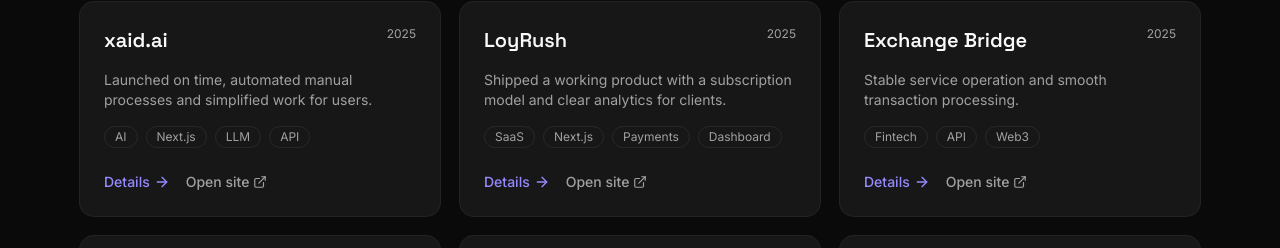
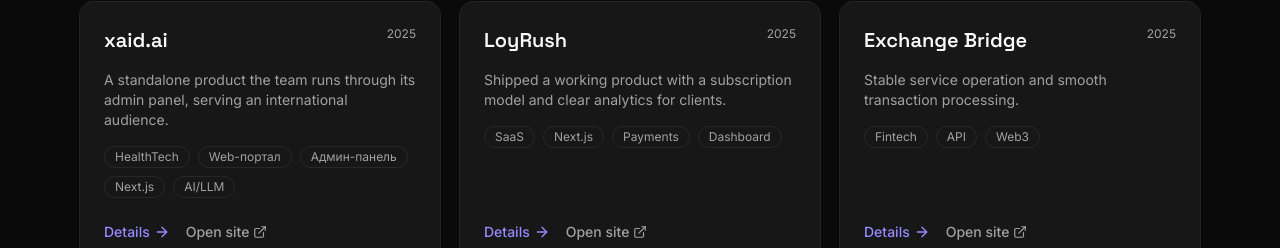
Before and after one commit to Suslicke/suslicketeam, a Next.js app: page /en/cases in a window 1280 px wide. Shown: the part 351-599 px from the top of the page. Built offline with nearby package versions, Linux system fonts and the light colour scheme; no server answers.

Commit message:
content: correct xaid case — complex HealthTech web portal with admin panel
xaid.ai is a complex international HealthTech web portal with a powerful
admin panel, not a simple landing. Update tags, metrics and RU/KK/EN copy
to reflect reality.

```diff
--- a/messages/en.json
+++ b/messages/en.json
@@ -169,15 +169,15 @@
     },
     "xaid": {
       "title": "xaid.ai",
-      "summary": "An AI platform that automates routine tasks via LLM integration.",
-      "task": "Ship an AI product on a tight timeline and wrap complex tech in a simple interface.",
-      "solution": "We built the product on Next.js with LLM integration, a clear UX and a scalable API.",
-      "result": "Launched on time, automated manual processes and simplified work for users.",
+      "summary": "A complex HealthTech web portal with a powerful admin panel and AI integration.",
+      "task": "Build a full-featured web portal with complex logic and convenient content and user management through an admin panel.",
+      "solution": "We built the portal on Next.js with a flexible admin panel, a considered UX and AI/LLM integration, designed to scale for an international audience.",
+      "result": "A standalone product the team runs through its admin panel, serving an international audience.",
       "metrics": {
-        "automation": "Routine automated",
-        "ttm": "On-time launch"
+        "admin": "Powerful admin panel",
+        "international": "International product"
       },
-      "technologies": "Next.js, LLM API, TypeScript"
+      "technologies": "Next.js, TypeScript, AI/LLM, admin panel"
     },
     "python-guide": {
       "title": "Python Guide",
--- a/messages/kk.json
+++ b/messages/kk.json
@@ -169,15 +169,15 @@
     },
     "xaid": {
       "title": "xaid.ai",
-      "summary": "LLM интеграциясы арқылы күнделікті тапсырмаларды автоматтандыратын AI-платформа.",
-      "task": "AI-өнімді қысқа мерзімде іске қосып, күрделі технологияны қарапайым интерфейске орау.",
-      "solution": "Өнімді Next.js-те LLM интеграциясымен, түсінікті UX және масштабталатын API-мен жинадық.",
-      "result": "Мерзімінде іске қостық, қолмен орындалатын процестерді автоматтандырдық және пайдаланушыларға жұмысты жеңілдеттік.",
+      "summary": "HealthTech үшін қуатты әкімшілік панелі мен AI интеграциясы бар күрделі веб-портал.",
+      "task": "Күрделі логикасы бар толыққанды веб-портал құру, контент пен пайдаланушыларды ыңғайлы әкімшілік панелі арқылы басқару.",
+      "solution": "Порталды Next.js-те икемді әкімшілік панелімен, ойластырылған UX және AI/LLM интеграциясымен жасадық; халықаралық аудиторияға масштабталуын қамтамасыз еттік.",
+      "result": "Команда әкімшілік панелі арқылы басқаратын, халықаралық аудиторияға жұмыс істейтін дербес өнім.",
       "metrics": {
-        "automation": "Күнделіктіні автоматтандыру",
-        "ttm": "Мерзімінде іске қосу"
+        "admin": "Қуатты әкімшілік панелі",
+        "international": "Халықаралық өнім"
       },
-      "technologies": "Next.js, LLM API, TypeScript"
+      "technologies": "Next.js, TypeScript, AI/LLM, әкімшілік панелі"
     },
     "python-guide": {
       "title": "Python Guide",
--- a/messages/ru.json
+++ b/messages/ru.json
@@ -169,15 +169,15 @@
     },
     "xaid": {
       "title": "xaid.ai",
-      "summary": "AI-платформа, автоматизирующая рутинные задачи через интеграцию с LLM.",
-      "task": "Запустить AI-продукт в сжатые сроки и упаковать сложную технологию в простой интерфейс.",
-      "solution": "Собрали продукт на Next.js с интеграцией LLM, продумали понятный UX и масштабируемый API.",
-      "result": "Запустили в срок, автоматизировали ручные процессы и упростили работу пользователям.",
+      "summary": "Сложный web-портал для HealthTech с мощной админ-панелью и интеграцией AI.",
+      "task": "Построить полноценный web-портал со сложной логикой, управлением контентом и пользователями через удобную админ-панель.",
+      "solution": "Разработали портал на Next.js с гибкой админкой, продуманным UX и интеграцией AI/LLM; заложили масштабируемость под международную аудиторию.",
+      "result": "Самостоятельный продукт, которым команда управляет через админ-панель и который работает на международную аудиторию.",
       "metrics": {
-        "automation": "Автоматизация рутины",
-        "ttm": "Запуск в срок"
+        "admin": "Мощная админ-панель",
+        "international": "Международный продукт"
       },
-      "technologies": "Next.js, LLM API, TypeScript"
+      "technologies": "Next.js, TypeScript, AI/LLM, админ-панель"
     },
     "python-guide": {
       "title": "Python Guide",
--- a/src/content/cases.ts
+++ b/src/content/cases.ts
@@ -49,8 +49,8 @@
   {
     slug: "xaid",
     url: "https://xaid.ai",
-    tags: ["AI", "Next.js", "LLM", "API"],
-    metrics: ["automation", "ttm"],
+    tags: ["HealthTech", "Web-портал", "Админ-панель", "Next.js", "AI/LLM"],
+    metrics: ["admin", "international"],
     featured: true,
     year: 2025,
   },
```
